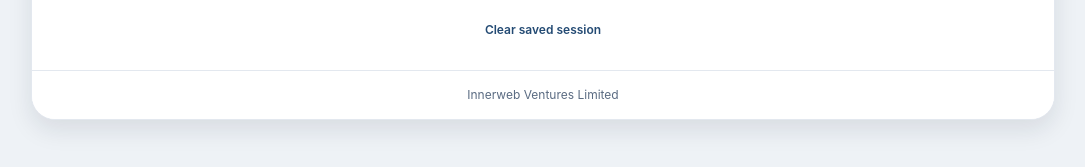
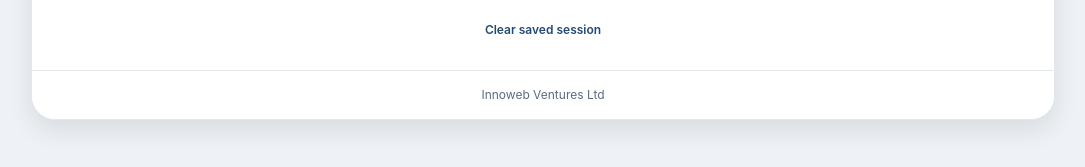
Before and after one commit to yzd6n5nc2f-boop/Pathfinder, a React (Vite) app: page /login in a window 1280 px wide. Shown: the part 477-644 px from the top of the page, without its empty margins (97-1182 px from the left). Built offline with nearby package versions, Linux system fonts and the light colour scheme; the HTML template or start-up script is replaced by a standard one.

Commit message:
Update footer company name

```diff
--- a/src/components/Footer.tsx
+++ b/src/components/Footer.tsx
@@ -3,7 +3,7 @@ import React from "react";
 const Footer = () => {
   return (
     <footer className="border-t border-line bg-white px-4 py-4 text-center text-xs text-muted">
-      Innerweb Ventures Limited
+      Innoweb Ventures Ltd
     </footer>
   );
 };
```
